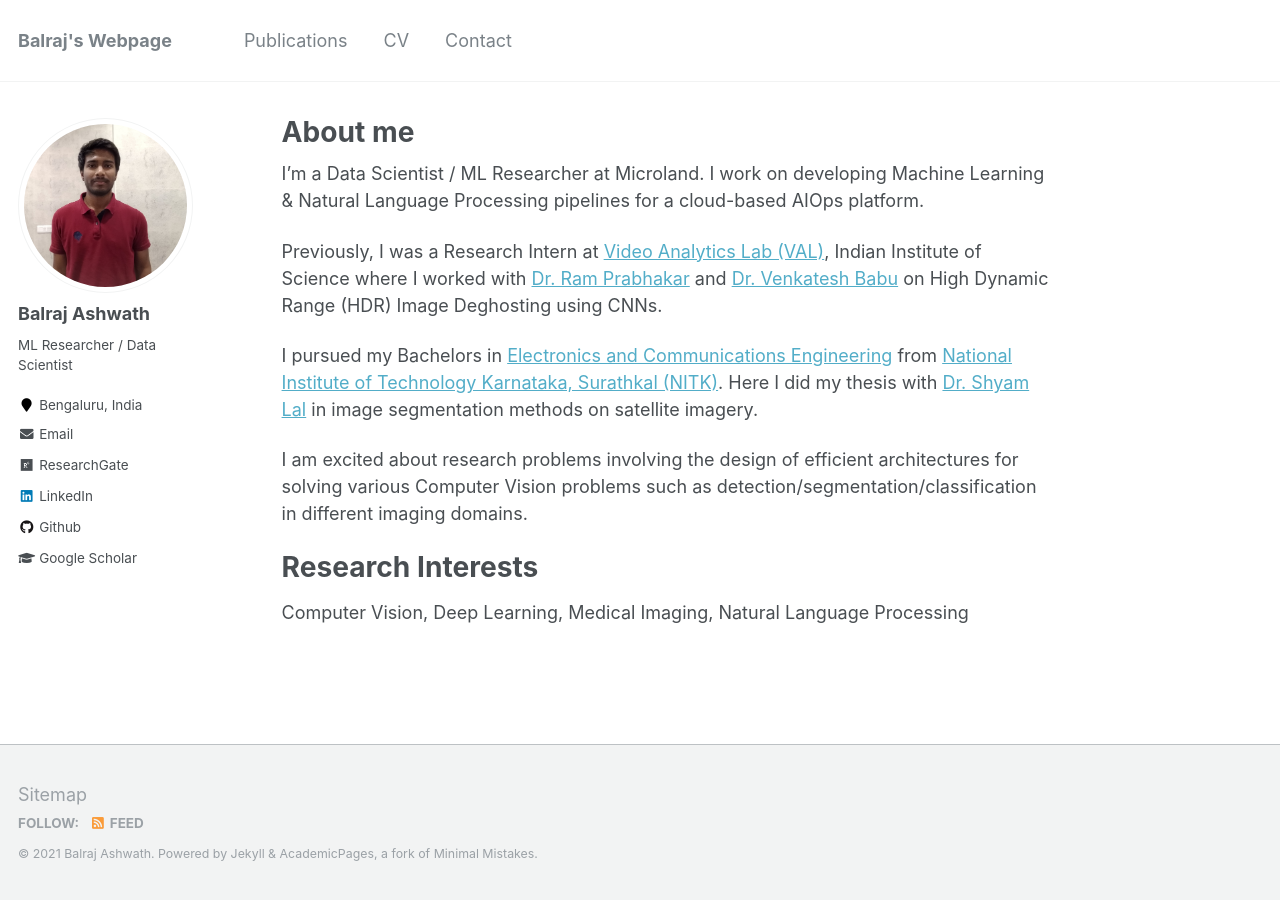
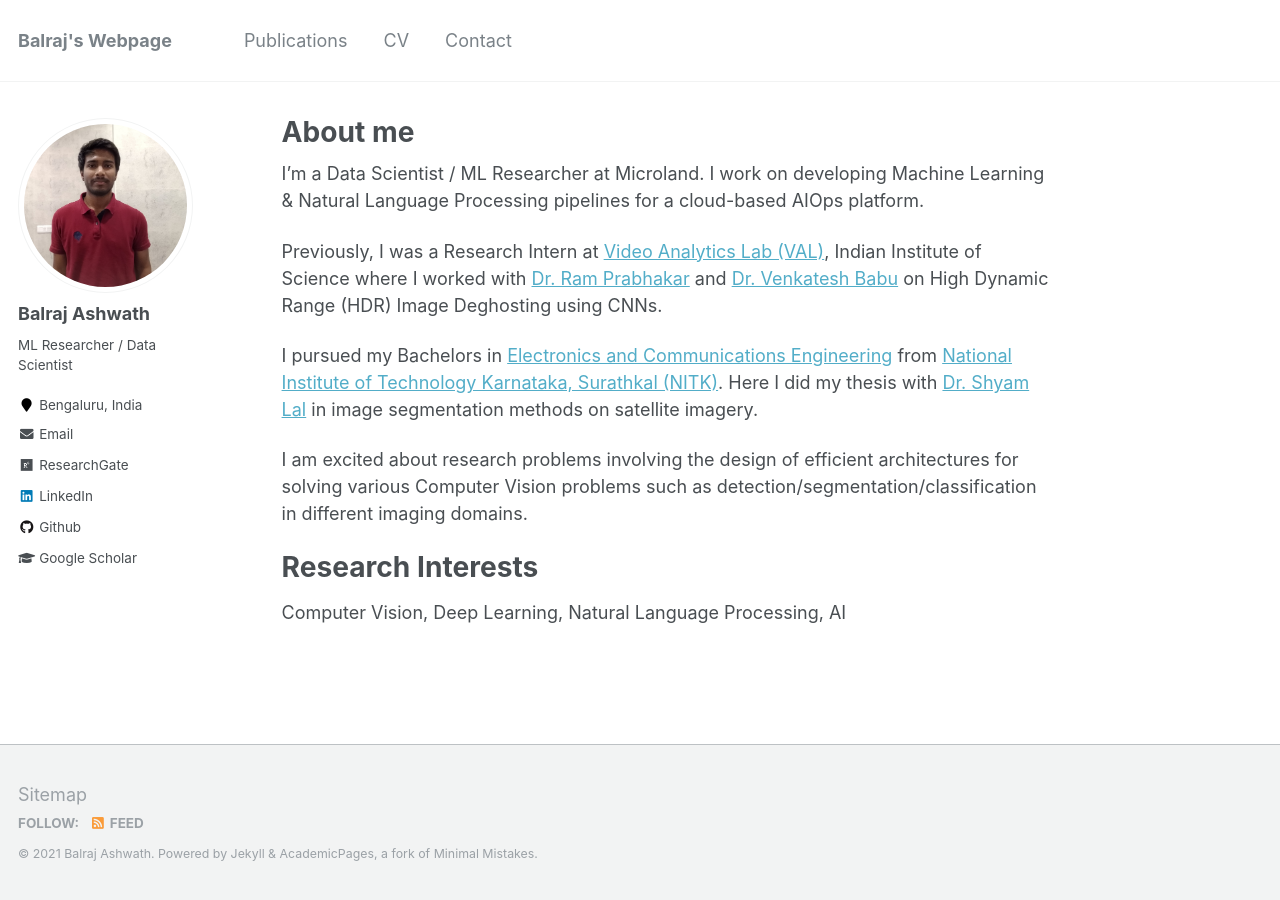
Before and after one commit to BalrajAshwath/BalrajAshwath.github.io, a Jekyll site: the page built from _pages/about.md, in a window 1280 px wide. Built offline with Jekyll 4.4.1, drawn with Linux system fonts in a browser that asks for light colours.

Commit message:
Updated about.md

```diff
--- a/_pages/about.md
+++ b/_pages/about.md
@@ -18,4 +18,4 @@ I am excited about research problems involving the design of efficient architect
 
 Research Interests
 ==================
-Computer Vision, Deep Learning, Medical Imaging, Natural Language Processing
+Computer Vision, Deep Learning, Natural Language Processing, AI
```
